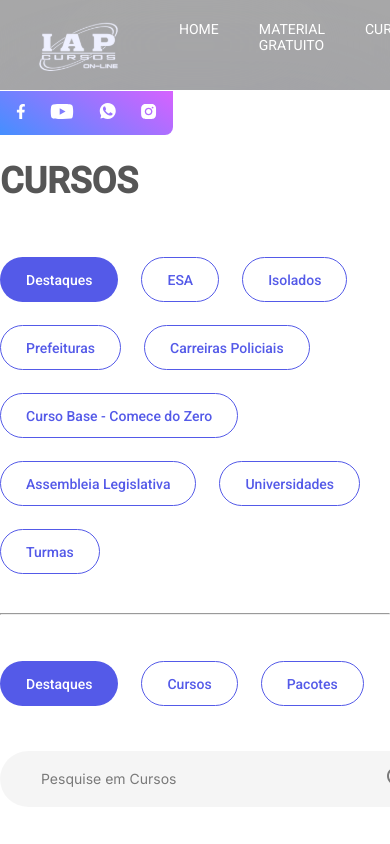
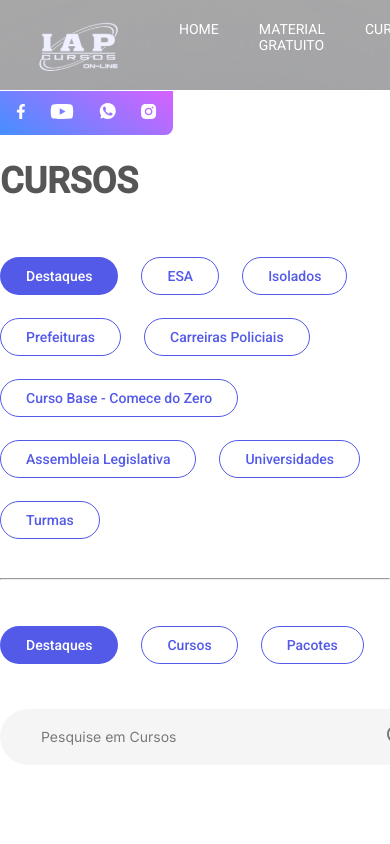
Before and after one commit to lzhudsontoliveira/iap-front-end, a Next.js app: page /cursos in a window 390 px wide. Shown: the top 844 px of the page. Built offline with nearby package versions, Linux system fonts and the light colour scheme.

Commit message:
feat(refact): change height in mobile

```diff
--- a/src/components/Badge/styles.module.scss
+++ b/src/components/Badge/styles.module.scss
@@ -11,6 +11,9 @@
   padding: 0px 25px;
   display: flex;
   align-items: center;
+  @media (max-width: 425px) {
+    height: 38px;
+  }
   &--outline {
     color: #545ae8;
     background-color: transparent;
```
